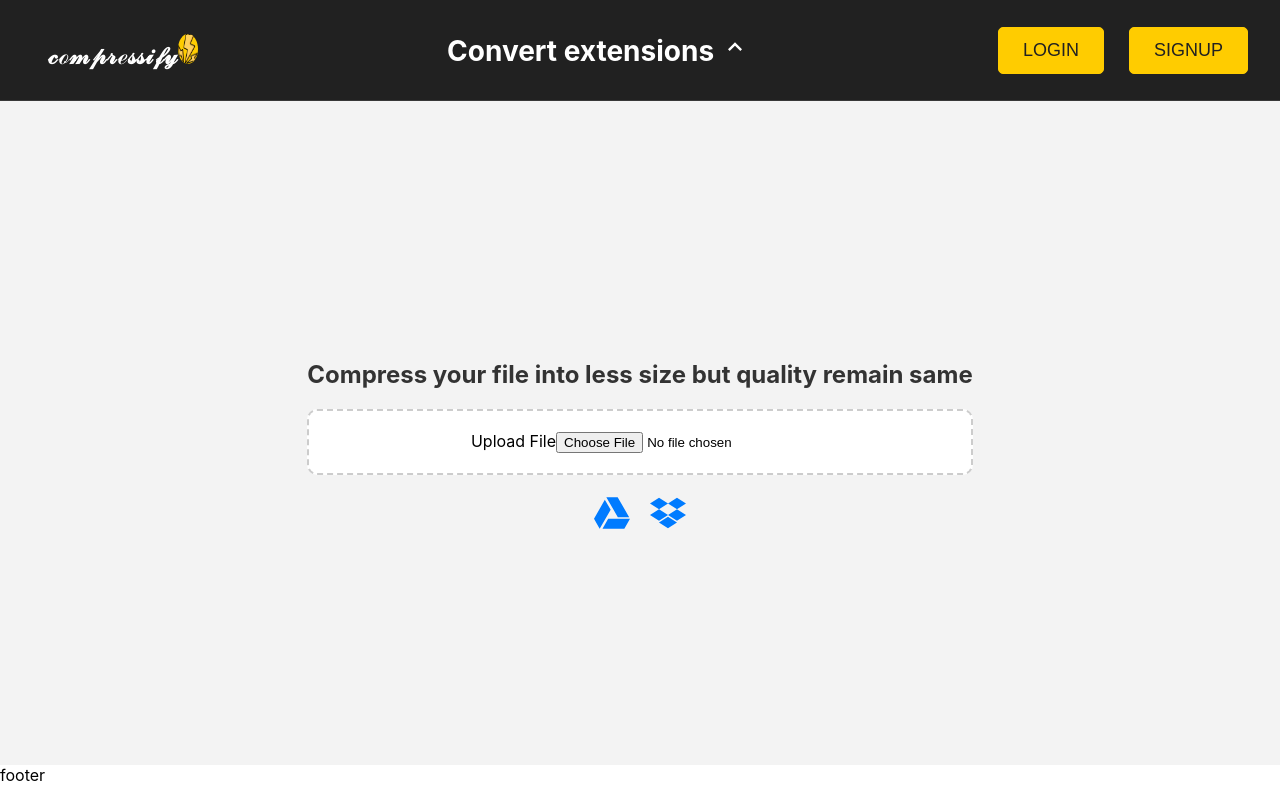
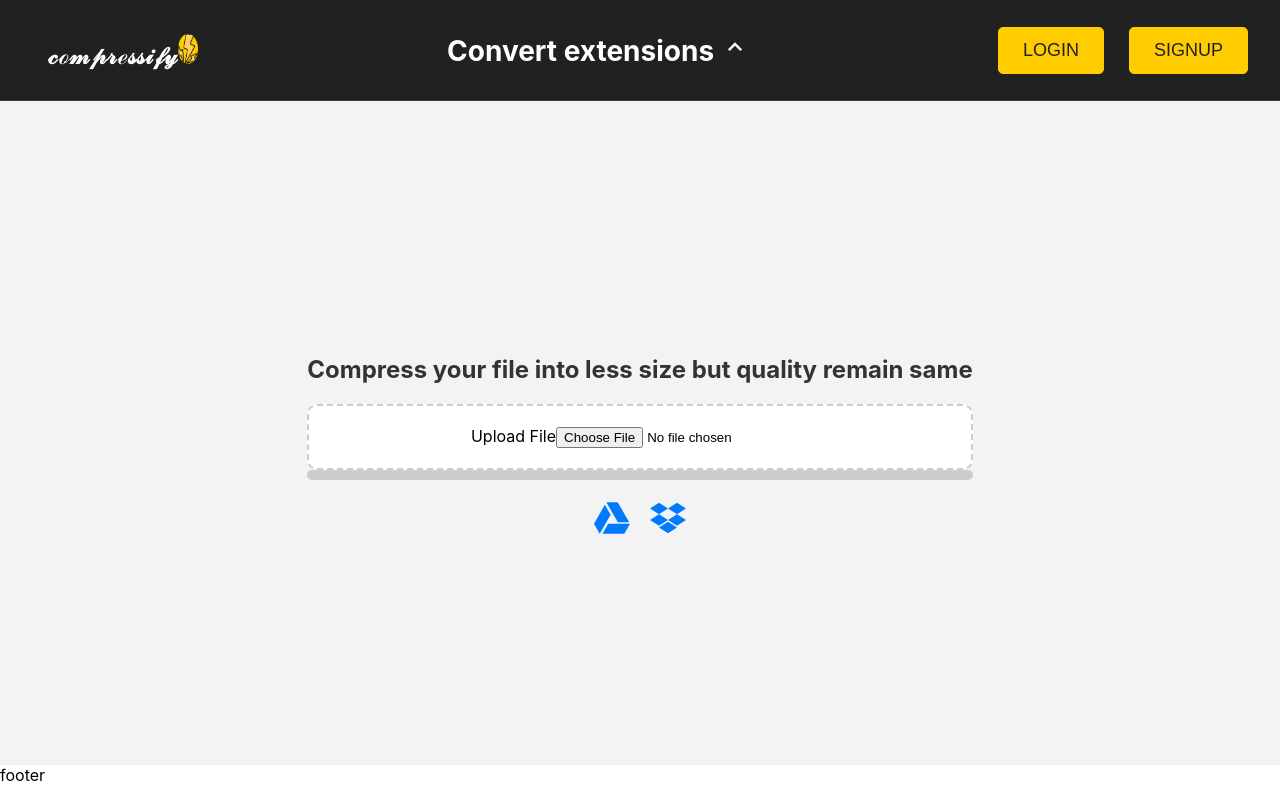
Before and after one commit to Xharry01X/Compression, a React (Create React App) app in the folder compressed/: page / in a window 1280 px wide. Built offline with nearby package versions, Linux system fonts and the light colour scheme.

Commit message:
loading bar done

```diff
--- a/compressed/src/component/homepage/Homepage.jsx
+++ b/compressed/src/component/homepage/Homepage.jsx
@@ -1,32 +1,44 @@
-import React from 'react'
+import React, { useState } from 'react';
 import { FaGoogleDrive } from "react-icons/fa";
 import { FaDropbox } from "react-icons/fa6";
-import "./Homepage.scss"
+import "./Homepage.scss";
 
 const Homepage = () => {
+  const [progress, setProgress] = useState(0);
 
-
-const handleFileUpload=(e)=>{
-const file=e.target.files[0]
-console.log(file);
-}
+  const handleFileUpload = (event) => {
+    const file = event.target.files[0];
+    console.log(file);
+    const interval = setInterval(() => {
+      setProgress((prevProgress) => {
+        const newProgress = prevProgress + 10;
+        // Stop the progress when it reaches 100%
+        if (newProgress >= 100) {
+          clearInterval(interval);
+        }
+        return newProgress;
+      });
+    }, 500);
+  };
 
   return (
     <div className='outer'>
       <div className="inner">
         <h3>Compress your file into less size but quality remain same</h3>
         <div className="upload">
-          <label htmlFor='fileInput'>Upload File</label>
-          <input type='file' id='fileInput' onChange={handleFileUpload}/>
-
+          <label htmlFor="fileInput">Upload File</label>
+          <input type="file" id="fileInput" onChange={handleFileUpload} />
         </div>
-            <div className="icon">
-              <FaGoogleDrive/>
-              <FaDropbox/>
-            </div>
+        <div className="loading-bar">
+          <div className="progress" style={{ width: `${progress}%` }}></div>
+        </div>
+        <div className="icon">
+          <FaGoogleDrive />
+          <FaDropbox />
+        </div>
       </div>
     </div>
-  )
-}
+  );
+};
 
-export default Homepage
+export default Homepage;
--- a/compressed/src/component/homepage/Homepage.scss
+++ b/compressed/src/component/homepage/Homepage.scss
@@ -55,3 +55,18 @@
   .icon svg:hover {
     color: #0056b3; /* Darker blue color on hover */
   }
+  /* Homepage.scss */
+
+.loading-bar {
+  width: 100%; /* Set the width of the loading bar */
+  height: 10px; /* Set the height of the loading bar */
+  background-color: #ccc; /* Gray background color for the loading bar */
+  border-radius: 5px; /* Rounded corners */
+  overflow: hidden; /* Hide overflowing content */
+}
+
+.progress {
+  height: 100%; /* Set the height of the progress bar to fill the loading bar */
+  background-color: #007bff; /* Blue color for the progress bar */
+  transition: width 0.3s ease; /* Smooth transition for width changes */
+}
```
